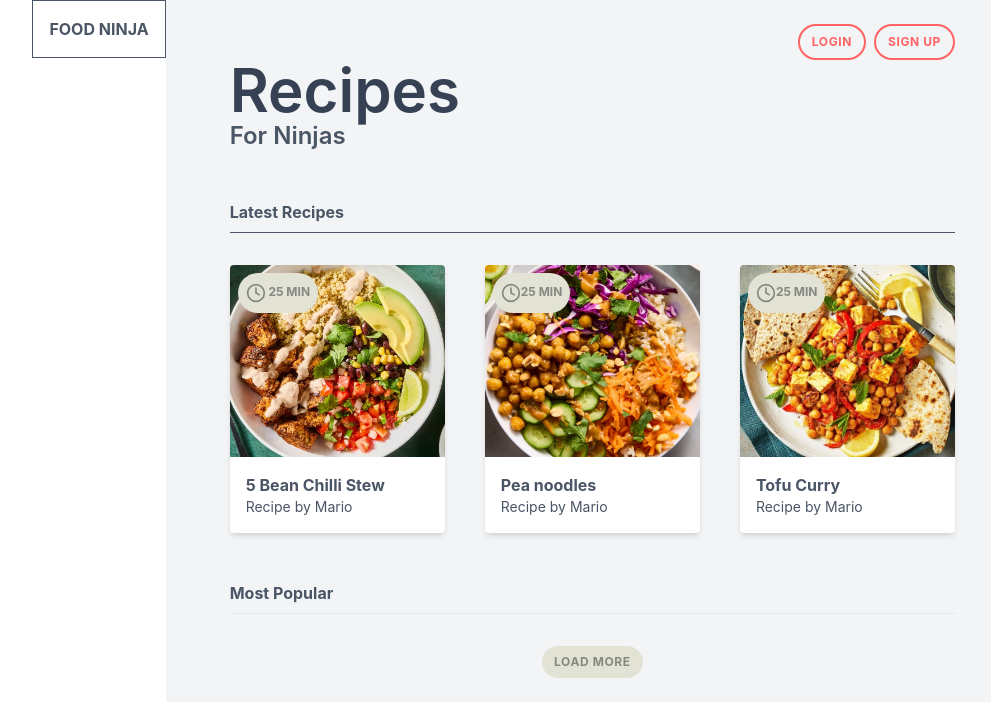
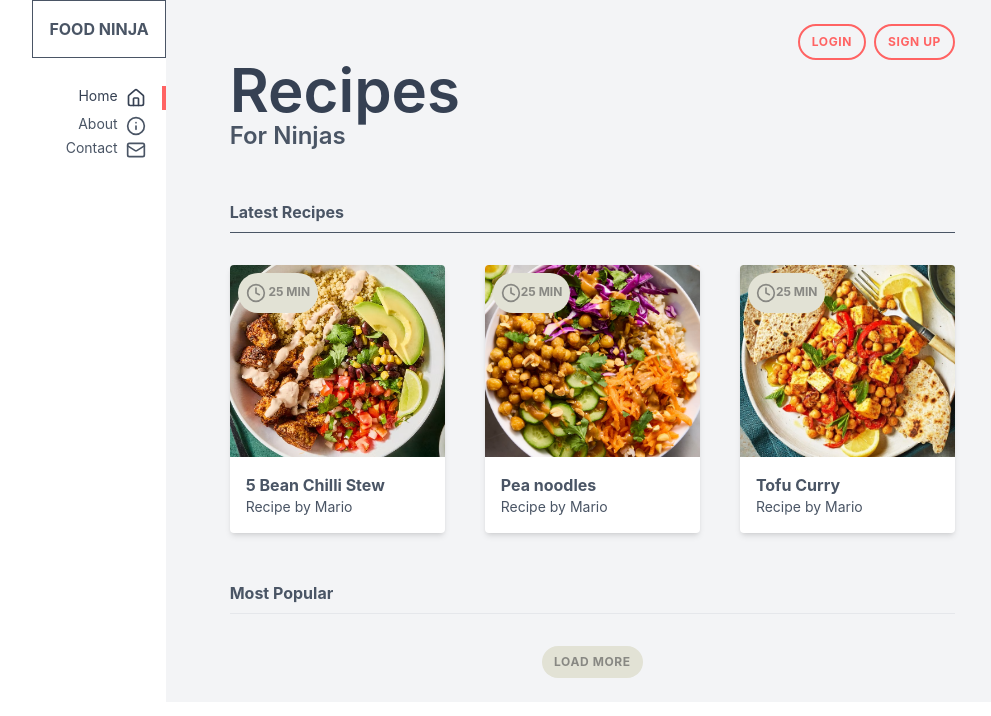
Before and after one commit to BwisterNova/recipes-ninjas, a React (Vite) app: page / in a window 1280 px wide. Shown: the top 716 px of the page, without its empty margins (261-1252 px from the left). Built offline with nearby package versions, Linux system fonts and the light colour scheme.

Commit message:
learnt transitions

```diff
--- a/src/components/ninjaRecipes.jsx
+++ b/src/components/ninjaRecipes.jsx
@@ -72,8 +72,10 @@ export default function NinjaRecipes() {
             </div>
           </div>
 
-          {navIcon && (
-            <ul className="text-sm mt-6 hidden md:block" id="menu ">
+          {/* Responsive Menu - CSS Controlled */}
+          <ul
+            className={`text-sm mt-6 ${navIcon ? "block" : "hidden"} md:block`}
+          >
             <li className="text-gray-700 font-bolder-gray-100 py-1">
               <a
                 href="#"
@@ -102,7 +104,6 @@ export default function NinjaRecipes() {
               </a>
             </li>
           </ul>
-          )}
         </nav>
       </div>
 
@@ -111,13 +112,13 @@ export default function NinjaRecipes() {
         <div className="flex justify-center md:justify-end">
           <a
             href=""
-            className="text-primary btn border-primary md:border-2 hover:bg-primary hover:text-white"
+            className="text-primary btn border-primary md:border-2 hover:bg-primary hover:text-white transition ease-out duration-500"
           >
             Login
           </a>
           <a
             href=""
-            className="text-primary ml-2 btn border-primary md:border-2 hover:bg-primary hover:text-white"
+            className="text-primary ml-2 btn border-primary md:border-2 hover:bg-primary hover:text-white  transition ease-out duration-500"
           >
             Sign up
           </a>
@@ -198,7 +199,7 @@ export default function NinjaRecipes() {
           <div className="mt-8">{/* cards */}</div>
 
           <div className="flex justify-center">
-            <div className="bg-secondary-100 text-secondary-200 btn hover:shadow-inner">
+            <div className="bg-secondary-100 text-secondary-200 btn hover:shadow-inner transform hover:scale-125 hover:bg-opacity-50 transition ease-out duration-300">
               Load More
             </div>
           </div>
```
Lines whose indentation alone changed are shown as unchanged.
